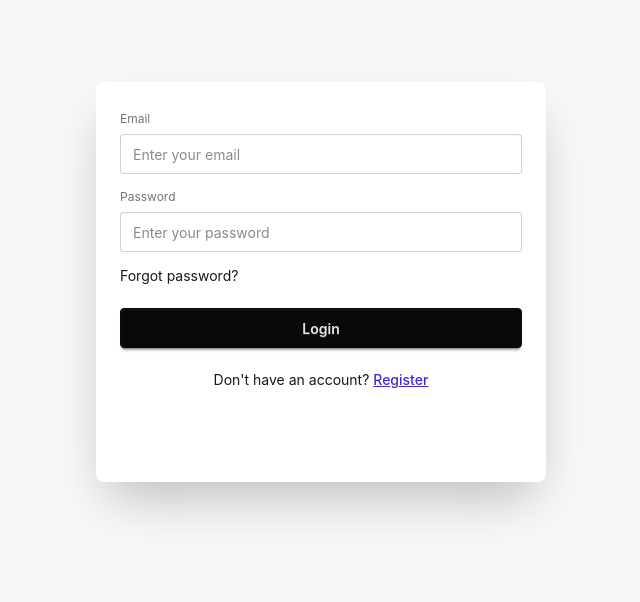
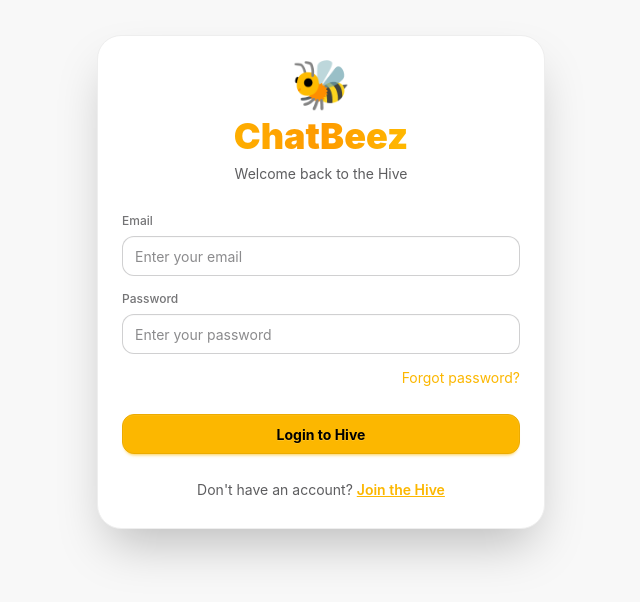
Before and after one commit to anupam-anand-ojha/chatbeez-frontend, a React (Vite) app: page / in a window 1280 px wide. Shown: the part 118-720 px from the top of the page, without its empty margins (319-959 px from the left). Built offline with nearby package versions, Linux system fonts and the light colour scheme; no server answers.

Commit message:
Update login UI with Honey Bee inspired design

```diff
--- a/src/pages/Login.jsx
+++ b/src/pages/Login.jsx
@@ -31,54 +31,80 @@ const Login = () => {
   };
 
   return (
-    <div className="hero bg-base-200 min-h-screen ">
-      <div className="hero-content">
+    <div className="hero min-h-screen bg-base-200 px-4">
+      <div className="hero-content w-full">
 
         {/* Login Card */}
-        <div className="card aura aura-dual bg-base-100 w-[450px] min-h-[400px] shadow-2xl rounded-2xll">
+        <div className="card aura aura-dual bg-base-100 w-full max-w-md shadow-2xl rounded-3xl border border-base-300">
+
           <form onSubmit={handleSubmit} className="card-body">
+
+            {/* Heading */}
+            <div className="text-center mb-4">
+              <div className="text-5xl mb-2">🐝</div>
+
+              <h1 className="text-4xl font-black bg-gradient-to-r from-yellow-400 via-amber-500 to-yellow-300 bg-clip-text text-transparent">
+                ChatBeez
+              </h1>
+
+              <p className="text-sm text-base-content/70 mt-2">
+                Welcome back to the Hive
+              </p>
+            </div>
+
             <fieldset className="fieldset">
-              <label className="label">Email</label>
+
+              <label className="label font-medium">
+                Email
+              </label>
+
               <input
                 type="email"
                 name="email"
                 placeholder="Enter your email"
-                className="input w-full"
+                className="input input-bordered w-full rounded-xl"
                 value={formData.email}
                 onChange={handleChange}
                 required
               />
 
-              <label className="label mt-2">Password</label>
+              <label className="label font-medium mt-2">
+                Password
+              </label>
+
               <input
                 type="password"
                 name="password"
                 placeholder="Enter your password"
-                className="input w-full"
+                className="input input-bordered w-full rounded-xl"
                 value={formData.password}
                 onChange={handleChange}
                 required
               />
 
-              <div className="mt-2">
-                <a className="link link-hover text-sm">
+              <div className="mt-2 flex justify-end">
+                <a className="link link-hover text-sm text-warning">
                   Forgot password?
                 </a>
               </div>
 
-              <button type="submit" className="btn btn-neutral mt-4 w-full">
-                Login
+              <button
+                type="submit"
+                className="btn btn-warning mt-5 w-full rounded-xl text-black font-bold"
+              >
+                Login to Hive
               </button>
 
-              <p className="text-center mt-4 text-sm">
+              <p className="text-center mt-5 text-sm text-base-content/70">
                 Don't have an account?{" "}
                 <Link
                   to="/register"
-                  className="link link-primary font-medium"
+                  className="link link-warning font-semibold"
                 >
-                  Register
+                  Join the Hive
                 </Link>
               </p>
+
             </fieldset>
           </form>
         </div>
```
